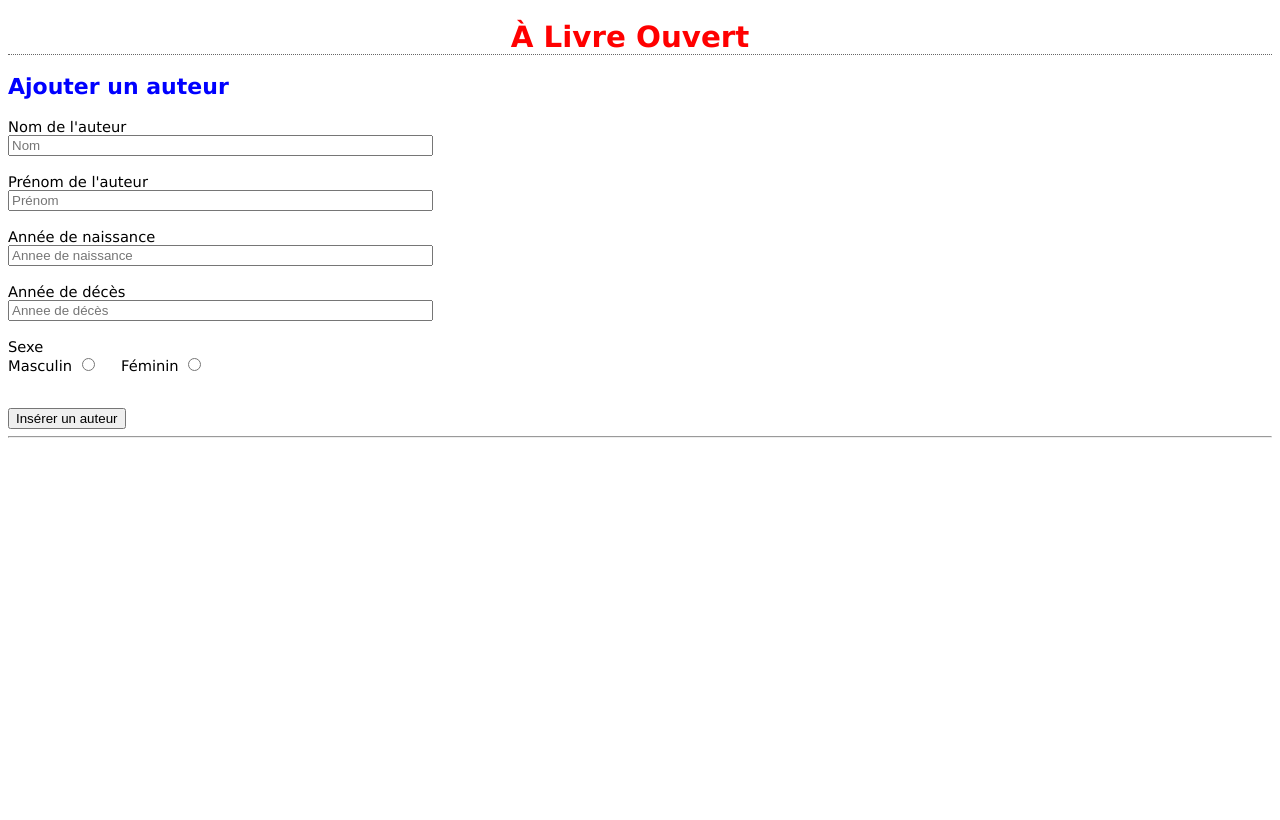
After one commit to StephRamon/Livre-Ouvert, a PHP site: page /biblio/formulaire_inserer_un_auteur.php in a window 1280 px wide. The commit adds this page. Run offline with PHP 8.4, Linux system fonts and the light colour scheme.

Commit message:
Ajout formulaire Insérer un auteur
- insérer un auteur
- changement titres h1

```diff
--- /dev/null
+++ b/a_livre_ouvert_code/formulaire_inserer_un_auteur.php
@@ -0,0 +1,68 @@
+<!doctype html>
+<html lang="fr">
+<head>
+    <meta charset="utf-8">
+    <title>À Livre Ouvert - Ajouter un auteur</title>
+    <link href="style.css"
+          type="text/css"
+          rel="stylesheet" />
+</head>
+<body>
+<h1>À Livre Ouvert</h1>
+<h2>Ajouter un auteur</h2>
+<form action="includes/inserer_un_auteur.php"
+      method="post">
+    <label for="nom-auteur">Nom de l'auteur</label>
+    <input type="text"
+           name="nom-auteur"
+           id="nom-auteur"
+           size="50"
+           placeholder="Nom"
+           required
+           values="" />
+    <br /><br />
+    <label for="prenom-auteur">Prénom de l'auteur</label>
+    <input type="text"
+           name="prenom-auteur"
+           id="prenom-auteur"
+           size="50"
+           placeholder="Prénom"
+           values="" />
+    <br /><br />
+    <label for="annee-naissance">Année de naissance</label>
+    <input type="text"
+           name="annee-naissance"
+           id="annee-naissance"
+           size="50"
+           placeholder="Annee de naissance"
+           values="" />
+    <br /><br />
+    <label for="annee-déces">Année de décès</label>
+    <input type="text"
+           name="annee-décès"
+           id="annee-décès"
+           size="50"
+           placeholder="Annee de décès"
+           values="" />
+    <br /><br />
+    <label for="sexe">Sexe</label>
+    Masculin
+    <input type="radio"
+           name="sexe"
+           id="sexe"
+           values="M" />
+    &nbsp;&nbsp;&nbsp;
+    Féminin
+    <input type="radio"
+           name="sexe"
+           id="sexe"
+           values="F" />
+
+    <br /><br /><br />
+    <input type="submit"
+           value="Insérer un auteur" />
+</form>
+
+<hr/>
+</body>
+</html>
--- a/a_livre_ouvert_code/includes/connexion.php
+++ b/a_livre_ouvert_code/includes/connexion.php
@@ -1,7 +1,4 @@
 <?php
-
-//$biblio = new PDO('mysql:host=localhost:8889;dbname=biblio;charset=utf8','root','');
-
 
 try {$biblio = new PDO('mysql:host=localhost;dbname=a_livre_ouvert;charset=utf8','root','root');}
 
@@ -16,7 +13,4 @@ while ($auteur_pk = $auteurs->fetch()){
 	echo $auteur_pk['auteur_nom']. ' ' . $auteur_pk['auteur_prenom'] . "<br />";
 }
 
-
-/*echo "fin connexion.php";*/
-/*fetch = tout exécuter et récupérer les données*/
 ?>
--- a/a_livre_ouvert_code/index.php
+++ b/a_livre_ouvert_code/index.php
@@ -2,7 +2,7 @@
 <html lang="fr">
 <head>
 	<meta charset="utf-8">
-	<title>Biblio</title>
+	<title>À Livre Ouvert - Accueil</title>
 	<link rel="stylesheet" type="text/css" href="">
 </head>
 <body>
@@ -14,5 +14,6 @@
 ?>
 <hr>
 <a href="formulaire_recherche.php">Effectuer une recherche</a>
+<a href="formulaire_inserer_un_auteur.php">Inserer un auteur</a>
 </body>
 </html>
--- /dev/null
+++ b/a_livre_ouvert_code/style.css
@@ -0,0 +1,39 @@
+html, body{
+height:100%;
+}
+
+body{
+font-family:verdana;
+font-size:11pt;
+}
+
+h1{
+color:#f00;
+border-bottom:1px dotted #666;
+text-align:center;
+padding-right:20px;
+}
+
+h2{
+color:#00f;
+}
+
+.rouge{
+color:#f00;
+}
+
+.majuscule{
+text-transform:uppercase;
+}
+
+label{
+display:block;
+}
+
+#table-auteur tr:nth-child(even){
+background: #f4ffff;
+}
+
+#table-auteur tr:nth-child(odd){
+background: #fff;
+}
```
Also changed, not shown: a_livre_ouvert_code/formulaire_recherche.php (+17 -8 lines), a_livre_ouvert_code/includes/inserer_un_auteur.php (added, +53 -0 lines), a_livre_ouvert_code/includes/search_book.php (+5 -12 lines).
